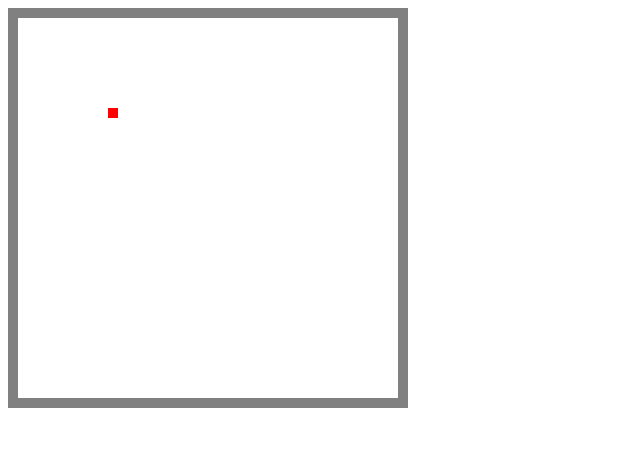
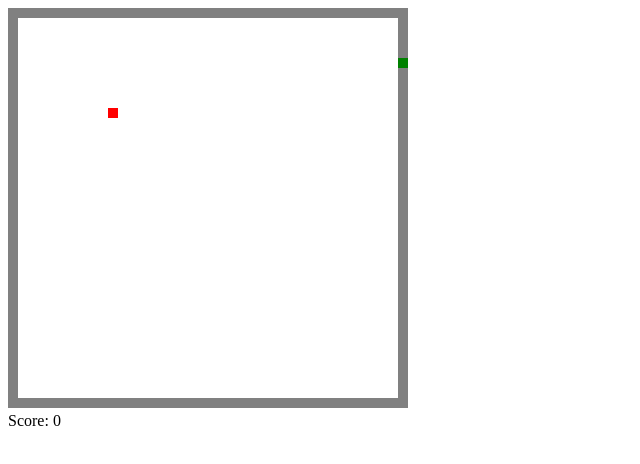
Before and after one commit to yuichielectric/snake-test-2, a plain HTML site: page index.html in a window 1280 px wide. Shown: the full height of the page, 0-640 px from the left. Drawn offline with Linux system fonts and the light colour scheme.

Commit message:
Show score

```diff
--- a/index.html
+++ b/index.html
@@ -6,6 +6,7 @@
   </head>
   <body>
     <canvas id="canvas" width="400" height="400"></canvas>
+    <div>Score: <span id="score">0</span></div>
     <script src="snake.js"></script>
   </body>
 </html>
--- a/snake.js
+++ b/snake.js
@@ -24,6 +24,9 @@ for (let y = 0; y < height; y++) {
   walls.push({ x: width - 1, y: y });
 }
 
+// スコアの初期値
+let score = 0;
+
 // ゲームのメインループ
 function main() {
   // スネークを移動する
@@ -34,6 +37,8 @@ function main() {
   if (head.x === food.x && head.y === food.y) {
     food.x = Math.floor(Math.random() * width);
     food.y = Math.floor(Math.random() * height);
+    score++;
+    document.getElementById("score").textContent = score;
   } else {
     snake.pop();
   }
@@ -42,6 +47,12 @@ function main() {
   if (head.x < 0 || head.x >= width || head.y < 0 || head.y >= height) {
     clearInterval(intervalId);
     alert("ゲームオーバー");
+  }
+  for (let i = 0; i < walls.length; i++) {
+    if (head.x === walls[i].x && head.y === walls[i].y) {
+      clearInterval(intervalId);
+      alert("ゲームオーバー");
+    }
   }
 
   // スネークが自分自身にぶつかった場合
```
